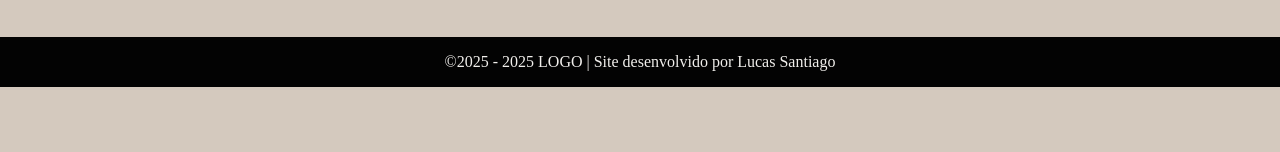
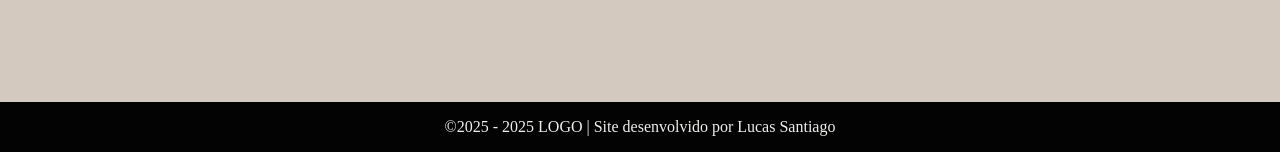
Before and after one commit to santiago-lucax/catalogo_filmes, a plain HTML site: page public/index.html in a window 1280 px wide. Shown: the part 674-826 px from the top of the page. Before the commit the page ends 800 px from the top, so only its background shows below. Drawn offline with Linux system fonts and the light colour scheme.

Commit message:
Ajustes no rodapé

```diff
--- a/public/footer.css
+++ b/public/footer.css
@@ -4,5 +4,5 @@
     background-color: #030303;
     color: #F1EFEC;
     padding: 1rem;
-    margin-top: 40px;
+    margin-top: 105px;
 }
```
